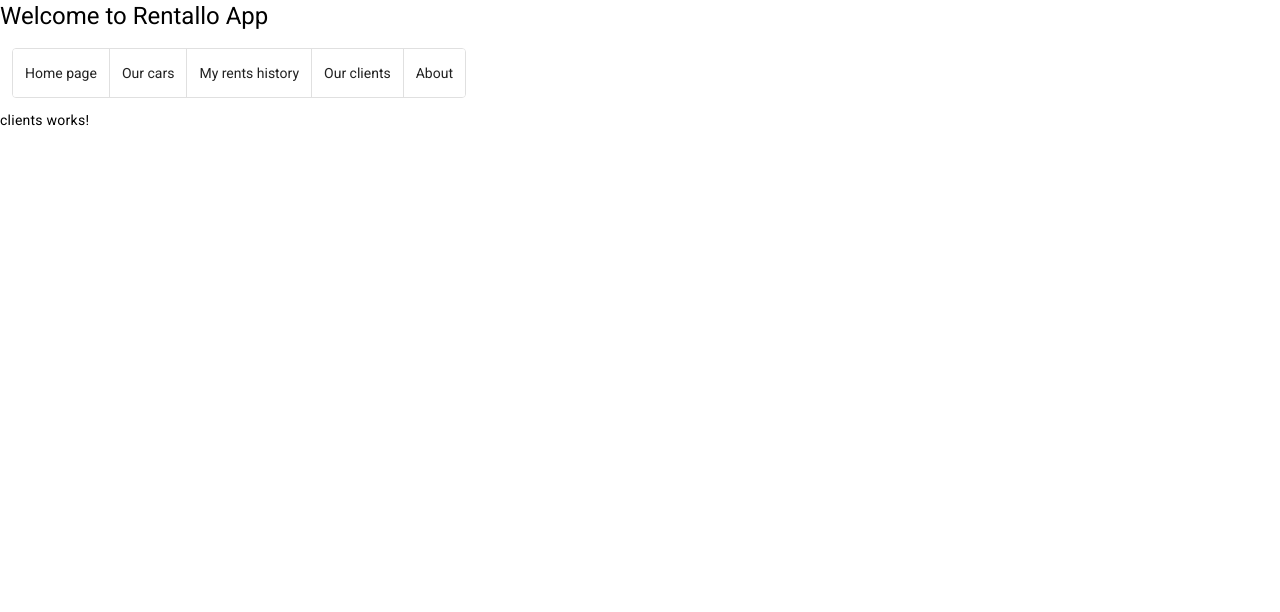
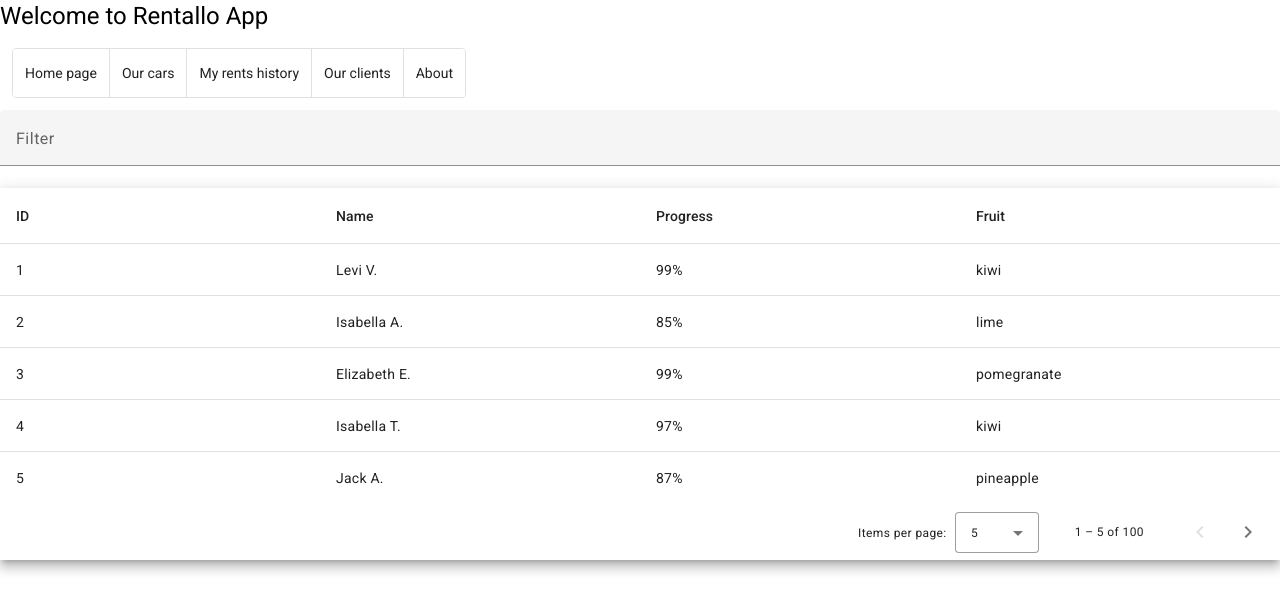
Before and after one commit to maciektutkaj/rentallo-app, an Angular app in the folder frontend/: page /clients in a window 1280 px wide. Shown: the top 612 px of the page. Built offline with nearby package versions, Linux system fonts and the light colour scheme; no server answers.

Commit message:
[change] - fruits presented on clients component

```diff
--- a/frontend/src/app/components/clients/clients.component.css
+++ b/frontend/src/app/components/clients/clients.component.css
@@ -0,0 +1,12 @@
+table {
+  width: 100%;
+}
+
+.mat-mdc-form-field {
+  font-size: 14px;
+  width: 100%;
+}
+
+td, th {
+  width: 25%;
+}
--- a/frontend/src/app/components/clients/clients.component.html
+++ b/frontend/src/app/components/clients/clients.component.html
@@ -1 +1,43 @@
-<p>clients works!</p>
+<mat-form-field>
+  <mat-label>Filter</mat-label>
+  <input matInput (keyup)="applyFilter($event)" placeholder="Ex. Mia" #input>
+</mat-form-field>
+
+<div class="mat-elevation-z8">
+  <table mat-table [dataSource]="dataSource" matSort>
+
+    <!-- ID Column -->
+    <ng-container matColumnDef="id">
+      <th mat-header-cell *matHeaderCellDef mat-sort-header> ID </th>
+      <td mat-cell *matCellDef="let row"> {{row.id}} </td>
+    </ng-container>
+
+    <!-- Progress Column -->
+    <ng-container matColumnDef="progress">
+      <th mat-header-cell *matHeaderCellDef mat-sort-header> Progress </th>
+      <td mat-cell *matCellDef="let row"> {{row.progress}}% </td>
+    </ng-container>
+
+    <!-- Name Column -->
+    <ng-container matColumnDef="name">
+      <th mat-header-cell *matHeaderCellDef mat-sort-header> Name </th>
+      <td mat-cell *matCellDef="let row"> {{row.name}} </td>
+    </ng-container>
+
+    <!-- Fruit Column -->
+    <ng-container matColumnDef="fruit">
+      <th mat-header-cell *matHeaderCellDef mat-sort-header> Fruit </th>
+      <td mat-cell *matCellDef="let row"> {{row.fruit}} </td>
+    </ng-container>
+
+    <tr mat-header-row *matHeaderRowDef="displayedColumns"></tr>
+    <tr mat-row *matRowDef="let row; columns: displayedColumns;"></tr>
+
+    <!-- Row shown when there is no matching data. -->
+    <tr class="mat-row" *matNoDataRow>
+      <td class="mat-cell" colspan="4">No data matching the filter "{{input.value}}"</td>
+    </tr>
+  </table>
+
+  <mat-paginator [pageSizeOptions]="[5, 10, 25, 100]" aria-label="Select page of users"></mat-paginator>
+</div>
--- a/frontend/src/app/components/clients/clients.component.ts
+++ b/frontend/src/app/components/clients/clients.component.ts
@@ -1,10 +1,100 @@
-import { Component } from '@angular/core';
+import {AfterViewInit, Component, OnInit, ViewChild} from '@angular/core';
+import {ClientService} from "../../services/client/client.service";
+import {MatTableDataSource} from "@angular/material/table";
+import {MatPaginator} from "@angular/material/paginator";
+import {MatSort} from "@angular/material/sort";
 
+export interface UserData {
+  id: string;
+  name: string;
+  progress: string;
+  fruit: string;
+}
+
+/** Constants used to fill up our data base. */
+const FRUITS: string[] = [
+  'blueberry',
+  'lychee',
+  'kiwi',
+  'mango',
+  'peach',
+  'lime',
+  'pomegranate',
+  'pineapple',
+];
+const NAMES: string[] = [
+  'Maia',
+  'Asher',
+  'Olivia',
+  'Atticus',
+  'Amelia',
+  'Jack',
+  'Charlotte',
+  'Theodore',
+  'Isla',
+  'Oliver',
+  'Isabella',
+  'Jasper',
+  'Cora',
+  'Levi',
+  'Violet',
+  'Arthur',
+  'Mia',
+  'Thomas',
+  'Elizabeth',
+];
 @Component({
   selector: 'app-clients',
   templateUrl: './clients.component.html',
   styleUrls: ['./clients.component.css']
 })
-export class ClientsComponent {
+export class ClientsComponent implements OnInit, AfterViewInit{
+  displayedColumns: string[] = ['id', 'name', 'progress', 'fruit'];
+  dataSource: MatTableDataSource<UserData>;
 
+  @ViewChild(MatPaginator) paginator!: MatPaginator;
+  @ViewChild(MatSort) sort!: MatSort;
+  constructor(
+    private clientService:ClientService
+  ) {
+    // Create 100 users
+    const users = Array.from({length: 100}, (_, k) => createNewUser(k + 1));
+    // Assign the data to the data source for the table to render
+    this.dataSource = new MatTableDataSource(users);
+  }
+
+  ngOnInit(): void {
+    this.clientService
+      .getClients()
+      .subscribe(clients=> {
+        console.log(`Clients from server: ${JSON.stringify(clients,null,2)}`)
+      } )
+  }
+
+  ngAfterViewInit(): void {
+    this.dataSource.paginator = this.paginator;
+    this.dataSource.sort = this.sort;
+  }
+
+  applyFilter(event: Event) {
+    const filterValue = (event.target as HTMLInputElement).value;
+    this.dataSource.filter = filterValue.trim().toLowerCase();
+    if (this.dataSource.paginator) {
+      this.dataSource.paginator.firstPage();
+    }
+  }
 }
+/** Builds and returns a new User. */
+function createNewUser(id: number): UserData {
+  const name =
+    NAMES[Math.round(Math.random() * (NAMES.length - 1))] +
+    ' ' +
+    NAMES[Math.round(Math.random() * (NAMES.length - 1))].charAt(0) +
+    '.';
+  return {
+    id: id.toString(),
+    name: name,
+    progress: Math.round(Math.random() * 100).toString(),
+    fruit: FRUITS[Math.round(Math.random() * (FRUITS.length - 1))],
+  };
+}
--- a/frontend/src/app/models/urls.ts
+++ b/frontend/src/app/models/urls.ts
@@ -1,7 +1,7 @@
 // external links
 const serverUrl:"http://localhost:8080" = 'http://localhost:8080'
 export const allCarsUrl = `${serverUrl}/api/cars`
-export const allClients=`${serverUrl}/api/clients`
+export const allClientsUrl=`${serverUrl}/api/clients`
 
 
 // internal links
--- /dev/null
+++ b/frontend/src/app/services/client/client.service.ts
@@ -0,0 +1,20 @@
+import {Injectable} from '@angular/core';
+import {HttpClient} from "@angular/common/http";
+import {Observable} from "rxjs";
+import {Client} from "../../models/client";
+import {allClientsUrl} from "../../models/urls";
+
+@Injectable({
+  providedIn: 'root'
+})
+export class ClientService {
+
+  constructor(
+    private httpClient: HttpClient
+  ) { }
+
+  getClients(): Observable<Array<Client>>{
+    return this.httpClient
+      .get<Array<Client>>(allClientsUrl)
+  }
+}
```
Also changed, not shown: frontend/src/app/components/app.module.ts (+7 -1 lines), 1 other file (tests, documents, lock files or other folders).
